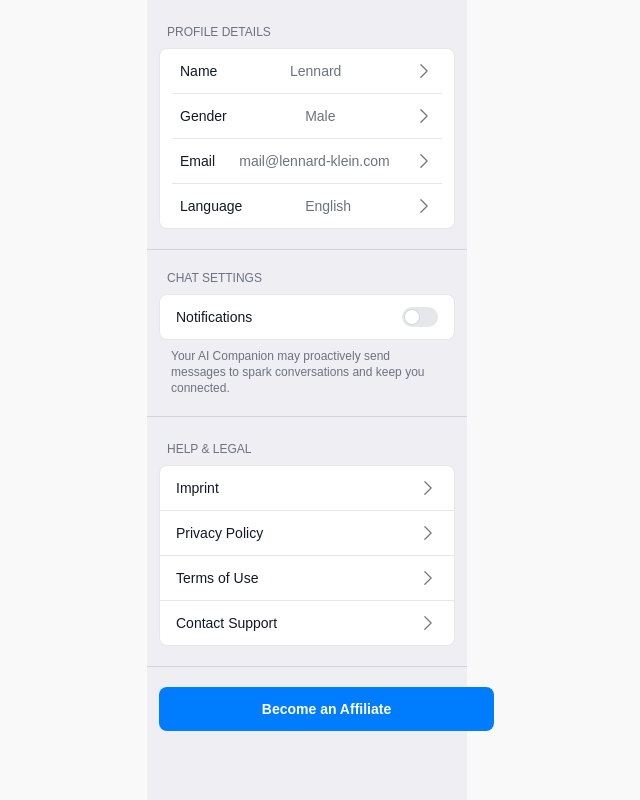
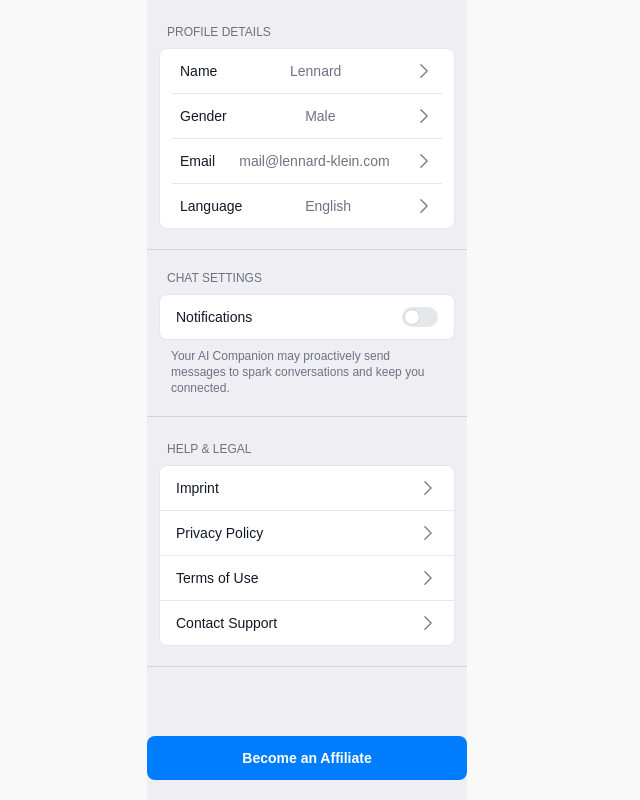
Before and after one commit to sda34495/companion-tele-app, a Next.js app: page /setting in a window 1280 px wide. Shown: the whole page, without its empty margins (333-973 px from the left). Built offline with nearby package versions, Linux system fonts and the light colour scheme.

Commit message:
fix: pages

```diff
--- a/app/components/LoadingScreen.tsx
+++ b/app/components/LoadingScreen.tsx
@@ -6,7 +6,7 @@ const HomePage: React.FC = () => {
   return (
     <div className="bg-[#efeff3] relative  w-full mx-auto sm:max-w-xs  flex-grow">
       <div className="bg-[#efeff3] w-full  ">
-        <div className="flex absolute top-36 right-0 left-0 flex-col  items-center">
+        <div className="flex absolute top-10 right-0 left-0 flex-col  items-center">
           {/* Icon Placeholder */}
           <div className="w-14 h-14 bg-[#00b306] rounded-2xl mb-4 mt-10"></div>
           {/* Title */}
@@ -90,7 +90,7 @@ const HomePage: React.FC = () => {
         </div>
 
         <Link href="./explore">
-          <button className="w-[335px] mx-auto  bg-[#007cff] absolute bottom-3 right-0 left-0 text-white py-3  rounded-lg text-sm font-semibold ">
+        <button className="w-[335px] mx-auto bg-[#007cff] fixed bottom-5 inset-x-0 text-white py-3 rounded-lg text-sm font-semibold sm:max-w-xs">
             Explore AI Characters
           </button>
         </Link>
--- a/app/components/Setting.tsx
+++ b/app/components/Setting.tsx
@@ -195,7 +195,7 @@ const Settings: React.FC = () => {
 
         {/* Affiliate Button */}
         <div className="mt-5 px-3">
-          <button className="w-[335px] mx-auto  bg-[#007cff]  text-white py-3   rounded-lg text-sm font-semibold">
+          <button className="w-[335px] mx-auto bg-[#007cff] fixed bottom-5 inset-x-0 text-white py-3 rounded-lg text-sm font-semibold sm:max-w-xs">
             Become an Affiliate
           </button>
         </div>
--- a/app/globals.css
+++ b/app/globals.css
@@ -13,6 +13,7 @@
   :root {
     --color-bg-secondary: #121212; /* Dark mode background */
     --color-text: #ededed;
+
   }
 }
 
--- a/app/layout.tsx
+++ b/app/layout.tsx
@@ -1,4 +1,3 @@
-
 import type { Metadata } from "next";
 import localFont from "next/font/local";
 import "./globals.css";
@@ -31,9 +30,11 @@ export default function RootLayout({ children }: { children: React.ReactNode })
         {/* Add Telegram SDK script */}
         <script async src="https://telegram.org/js/telegram-web-app.js"></script>
       </head>
+
       <body
         className={`${geistSans.variable} ${geistMono.variable} antialiased`}
-      >
+        >
+
         {children}
       </body>
     </html>
--- a/app/page.tsx
+++ b/app/page.tsx
@@ -1,5 +1,6 @@
 'use client'
 import Homepage from "./components/Homepage";
+import LoadingScreen from "./components/LoadingScreen";
 
 
 
--- a/app/reset/components/ResetChatSuccess.tsx
+++ b/app/reset/components/ResetChatSuccess.tsx
@@ -26,6 +26,7 @@ const ResetChatSuccess: React.FC = () => {
 
             <button className="w-[335px] mx-auto  bg-[#007cff]  text-white py-3   rounded-lg text-sm font-semibold ">
             Open Chat
+
             </button>
 
             <Link href='./explore'>
```
